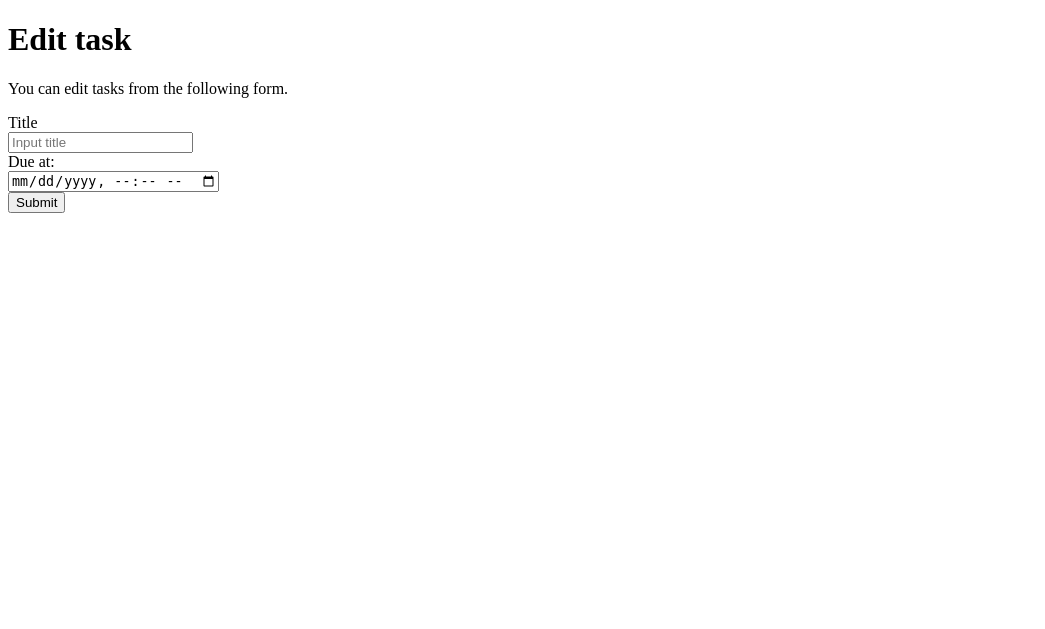
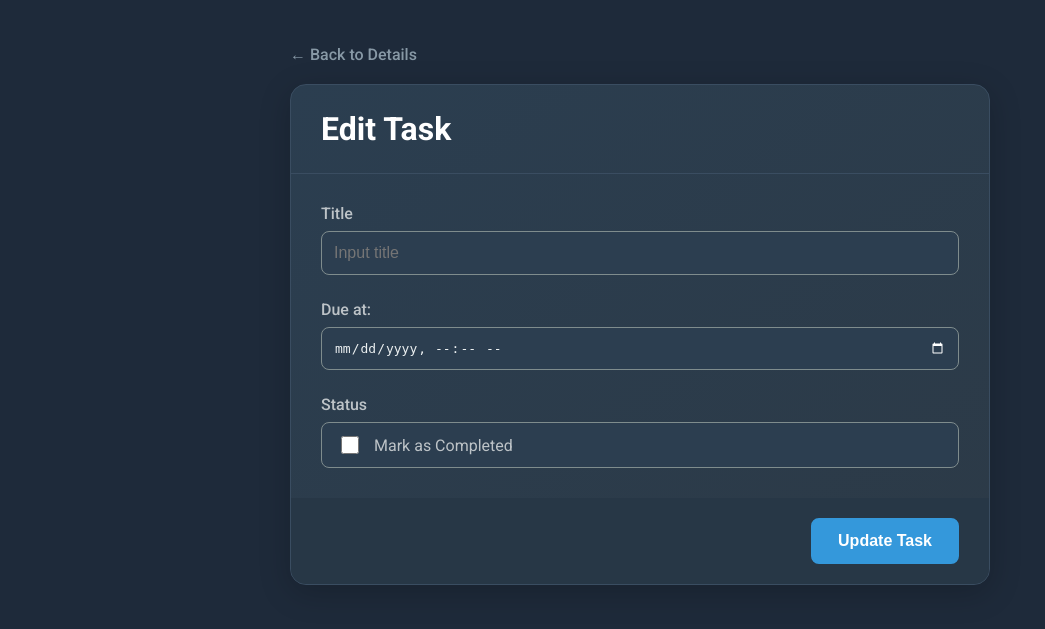
Before and after one commit to s1f102402237/django-test-exercise, a Django app: template todo/templates/todo/edit.html in a window 1280 px wide. Shown: the top 629 px of the page, without its empty margins (0-1045 px from the left). Run offline with Django 5.2, Linux system fonts and the light colour scheme; the template is opened without the code that fills it, so the values that code supplies are empty.

Commit message:
editページのデザイン追加

```diff
--- /dev/null
+++ b/todo/static/css/edit.css
@@ -0,0 +1,156 @@
+@import url('https://fonts.googleapis.com/css2?family=Roboto:wght@400;500;700&display=swap');
+
+body {
+    font-family: 'Roboto', sans-serif;
+    background-color: #1e2a3a;
+    color: #e0e0e0;
+    margin: 0;
+    padding: 25px;
+    box-sizing: border-box;
+}
+
+.container {
+    width: 90%;
+    max-width: 700px;
+    margin: 20px auto;
+}
+
+.back-link {
+    display: inline-block;
+    margin-bottom: 20px;
+    color: #8899a6;
+    text-decoration: none;
+    font-weight: 500;
+    transition: color 0.2s;
+}
+
+.back-link:hover {
+    color: #3498db;
+}
+
+.edit-form-card {
+    background: linear-gradient(145deg, #2b3e50, #2c3a47);
+    border-radius: 16px;
+    border: 1px solid #3a4d61;
+    box-shadow: 0 8px 32px rgba(0, 0, 0, 0.2);
+    overflow: hidden;
+}
+
+.card-header {
+    padding: 25px 30px;
+    border-bottom: 1px solid #3a4d61;
+}
+
+.card-header h2 {
+    margin: 0;
+    font-size: 2em;
+    font-weight: 700;
+    color: #ffffff;
+}
+
+.card-body {
+    padding: 30px;
+}
+
+.form-group {
+    margin-bottom: 25px;
+}
+
+.form-group:last-child {
+    margin-bottom: 0;
+}
+
+.form-group label {
+    display: block;
+    margin-bottom: 8px;
+    font-size: 1em;
+    color: #bdc3c7;
+    font-weight: 500;
+}
+
+.form-group input[type="text"],
+.form-group input[type="datetime-local"] {
+    width: 100%;
+    padding: 12px;
+    border: 1px solid #7f8c8d;
+    border-radius: 8px;
+    background-color: #2c3e50;
+    color: #ecf0f1;
+    font-size: 1em;
+    box-sizing: border-box;
+    transition: border-color 0.3s ease, box-shadow 0.3s ease;
+}
+
+.form-group input[type="text"]:focus,
+.form-group input[type="datetime-local"]:focus {
+    outline: none;
+    border-color: #3498db;
+    box-shadow: 0 0 8px rgba(52, 152, 219, 0.5);
+}
+
+.form-group input#dueInput::-webkit-calendar-picker-indicator {
+    filter: invert(1);
+}
+
+
+.form-group-checkbox {
+    display: flex;
+    flex-direction: column;
+    align-items: flex-start;
+}
+
+.checkbox-wrapper {
+    display: flex;
+    align-items: center;
+    gap: 12px;
+    background-color: #2c3e50;
+    padding: 10px 15px;
+    border-radius: 8px;
+    border: 1px solid #7f8c8d;
+    width: 100%;
+    box-sizing: border-box;
+}
+
+input[type="checkbox"] {
+    width: 18px;
+    height: 18px;
+    accent-color: #3498db;
+    cursor: pointer;
+}
+
+.checkbox-label {
+    color: #e0e0e0;
+    cursor: pointer;
+    font-weight: 400 !important;
+    margin-bottom: 0 !important;
+}
+
+.card-footer {
+    background-color: #273746;
+    padding: 20px 30px;
+    display: flex;
+    justify-content: flex-end;
+}
+
+.btn {
+    padding: 12px 25px;
+    border-radius: 8px;
+    text-decoration: none;
+    font-weight: 700;
+    border: none;
+    cursor: pointer;
+    font-size: 1em;
+    transition: all 0.2s ease;
+}
+
+.btn-update {
+    background-color: #3498db;
+    color: white;
+    border: 2px solid #3498db;
+}
+
+.btn-update:hover {
+    background-color: #2980b9;
+    border-color: #2980b9;
+    transform: translateY(-2px);
+}
--- a/todo/templates/todo/edit.html
+++ b/todo/templates/todo/edit.html
@@ -3,29 +3,48 @@
 <html lang="ja">
 
 <head>
-    <title>To Do Application</title>
+    <title>Edit Task - To Do Application</title>
     <meta charset="UTF-8">
     <meta name="author" content="INIAD">
+    <meta name="viewport" content="width=device-width, initial-scale=1.0">
+    <link rel="stylesheet" href="{% static 'css/edit.css' %}">
 </head>
 
 <body>
-    <h1>Edit task</h1>
-    <p>You can edit tasks from the following form.</p>
-    <form action="{% url 'update' task.id%}" method="post">
+    <div class="container">
+        <a href="{% url 'detail' task.id %}" class="back-link">← Back to Details</a>
+
+        <form action="{% url 'update' task.id %}" method="post" class="edit-form-card">
             {% csrf_token %}
-      <div>
-        <label for="titleInput">Title</label><br>
-        <input id="titleInput" name="title" type="text" placeholder="Input title" value="{{ task.title }}">
+            <div class="card-header">
+                <h2>Edit Task</h2>
             </div>
-      <div>
-        <label for="dueInput">Due at:</label><br>
-        <input id="dueInput" name="due_at" type="datetime-local" value="{{ task.due_at |date:"Y-m-d H:i" }}">
+
+            <div class="card-body">
+                <div class="form-group">
+                    <label for="titleInput">Title</label>
+                    <input id="titleInput" name="title" type="text" placeholder="Input title" value="{{ task.title }}" required>
                 </div>
-      <div>
-        <button type="submit">Submit</button>
+
+                <div class="form-group">
+                    <label for="dueInput">Due at:</label>
+                    <input id="dueInput" name="due_at" type="datetime-local" value="{{ task.due_at|date:'Y-m-d\TH:i' }}" required>
+                </div>
+
+                <div class="form-group form-group-checkbox">
+                    <label>Status</label>
+                    <div class="checkbox-wrapper">
+                        <input id="completedInput" name="completed" type="checkbox" {% if task.completed %}checked{% endif %}>
+                        <label for="completedInput" class="checkbox-label">Mark as Completed</label>
+                    </div>
+                </div>
+            </div>
+
+            <div class="card-footer">
+                <button type="submit" class="btn btn-update">Update Task</button>
             </div>
         </form>
-    <br>
+    </div>
 </body>
 
 </html>
```
Also changed, not shown: todo/views.py (+7 -0 lines). Lines whose indentation alone changed are shown as unchanged.
